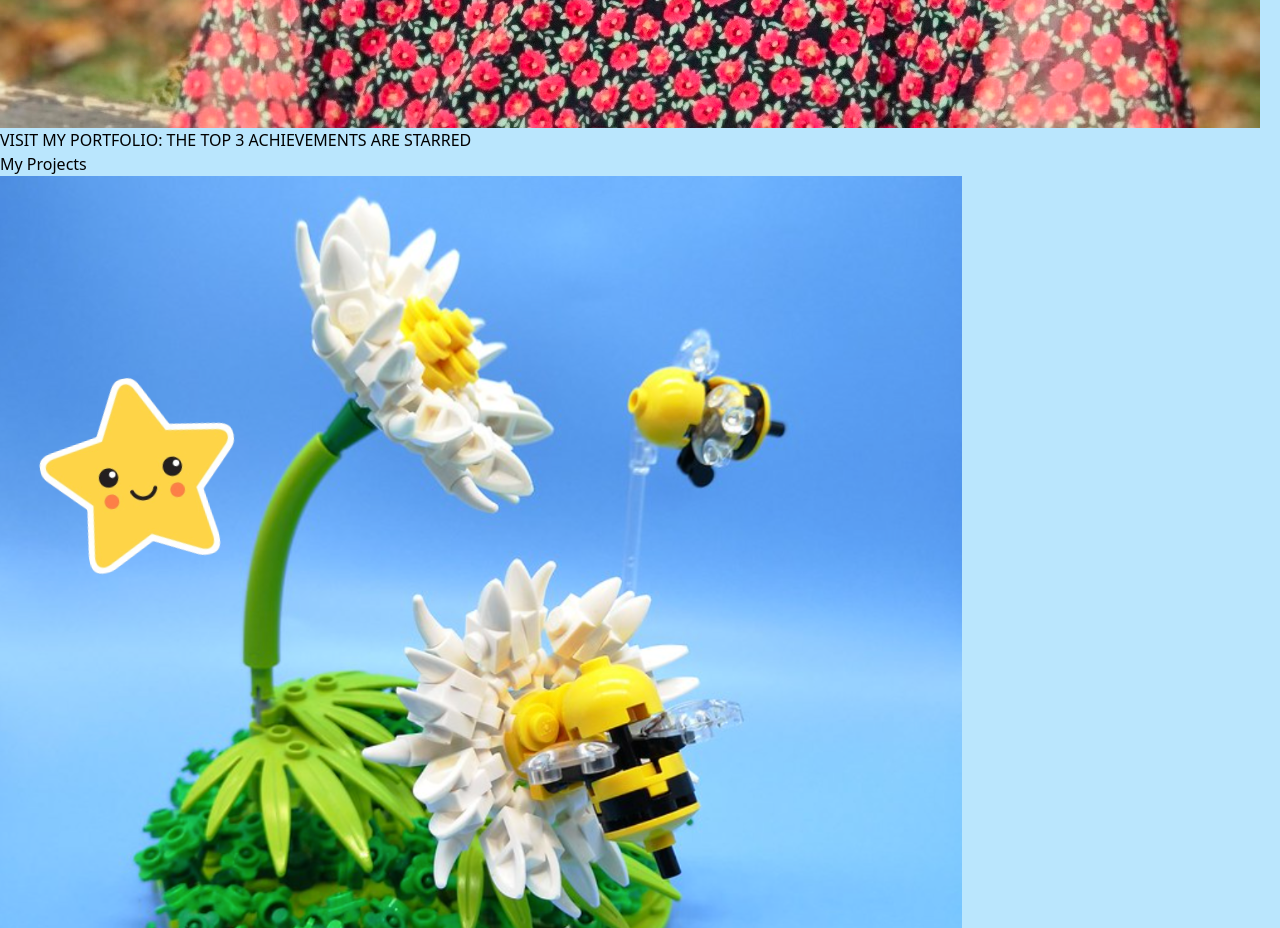
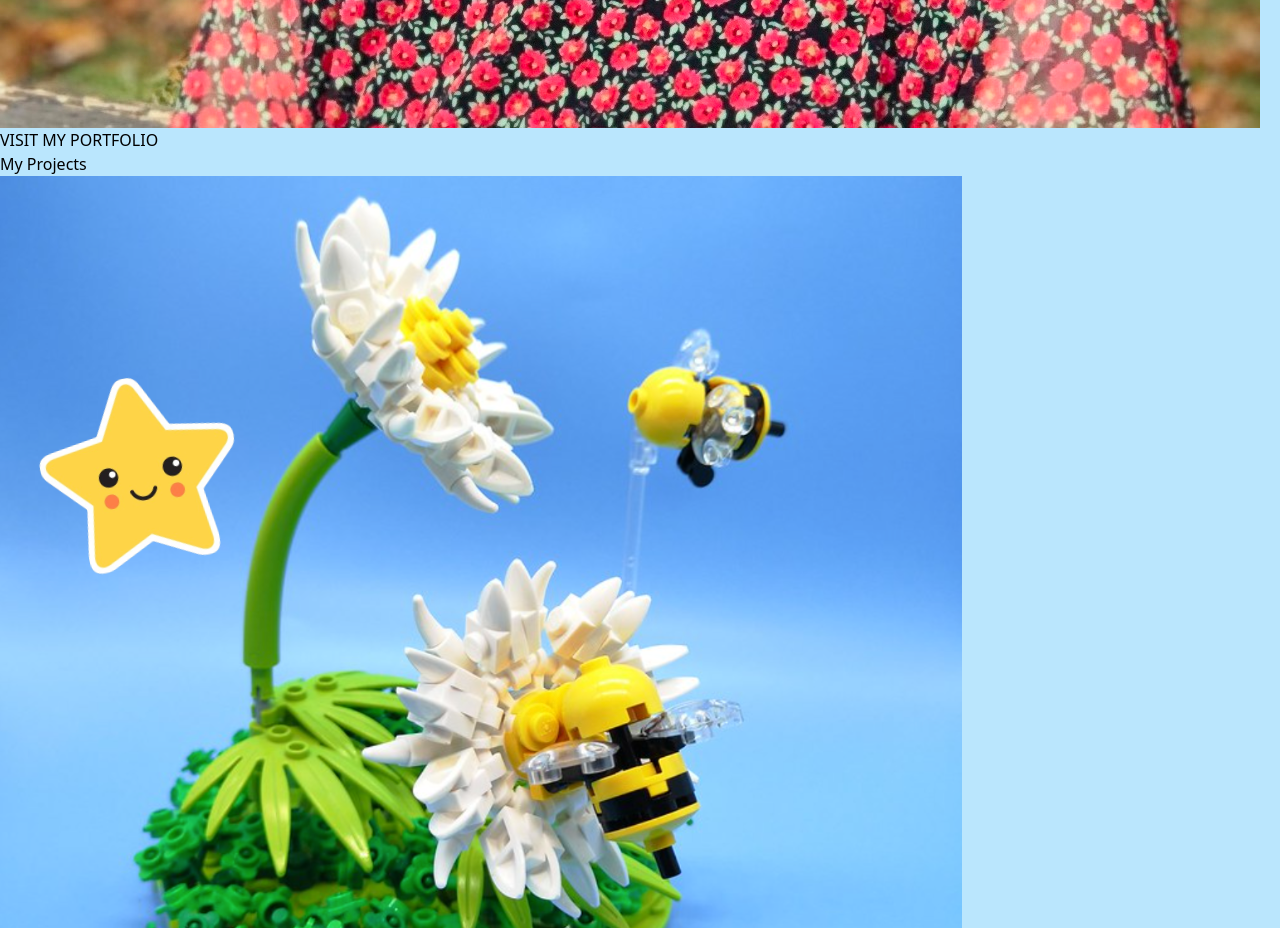
Before and after one commit to Hack3r-han/Portfolio, a React (Vite) app: page / in a window 1280 px wide. Shown: the part 2220-3148 px from the top of the page. Built offline with nearby package versions, Linux system fonts and the light colour scheme.

Commit message:
Remove the subheading

```diff
--- a/src/components/Projects.tsx
+++ b/src/components/Projects.tsx
@@ -14,7 +14,7 @@ const Projects = () => {
       className="w-full py-20"
     >
       <div className="flex justify-center items-center text-center">
-        <Title title="VISIT MY PORTFOLIO: THE TOP 3 ACHIEVEMENTS ARE STARRED" des="My Projects" />
+        <Title title="VISIT MY PORTFOLIO" des="My Projects" />
       </div>
       <div className="grid grid-cols-1 md:grid-cols-2 xl:grid-cols-3 gap-6 xl:gap-14">
         <a href="https://apolliculture-commerce.vercel.app/" target="_blank" rel="noopener noreferrer">
```
